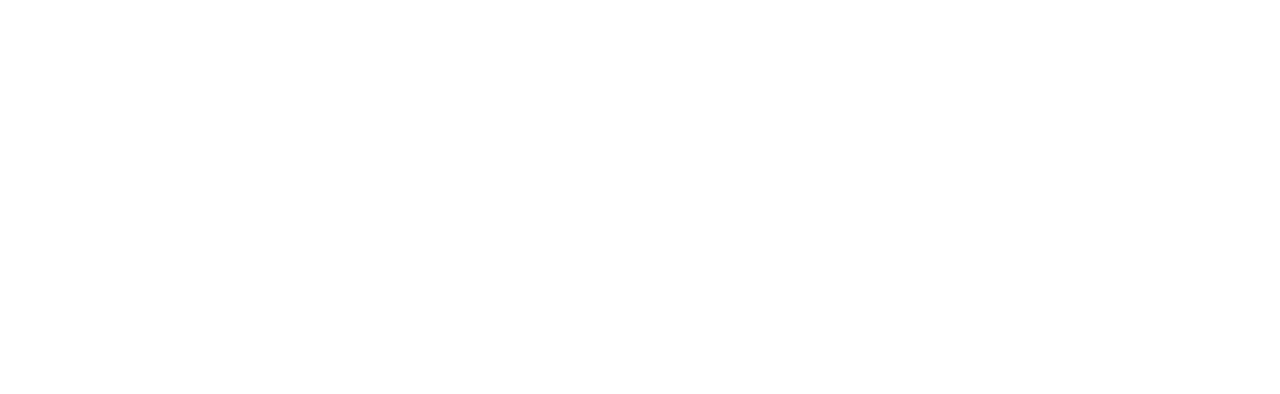
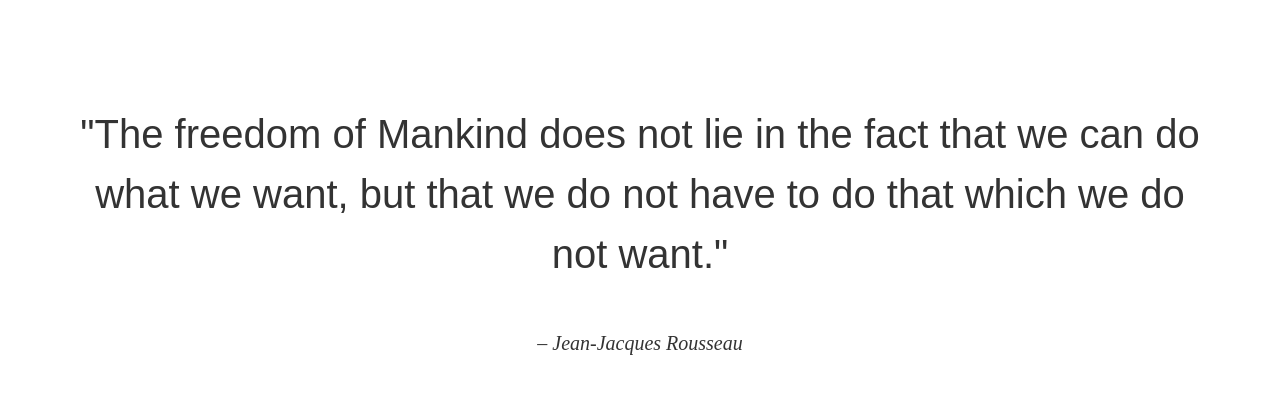
Before and after one commit to HorGel1994/simple-quote-page, a plain HTML site: page index.html in a window 1280 px wide. Drawn offline with Linux system fonts and the light colour scheme.

Commit message:
Update index.html

```diff
--- a/index.html
+++ b/index.html
@@ -5,8 +5,14 @@
   <title></title>
   <meta name="viewport" content="width=device-width, initial-scale=1">
   <link rel="stylesheet" type="text/css" href="main.css">
+ <title>Freedom</title>
 </head>
 <body>
 
+  <div class="wrapper">
+    <p class="quote">"The freedom of Mankind does not lie in the fact that we can do what we want, but that we do not have to do that which we do not want."</p>
+    <p class="author"><small>– Jean-Jacques Rousseau</small></p>
+  </div>
+
 </body>
 </html>
```
